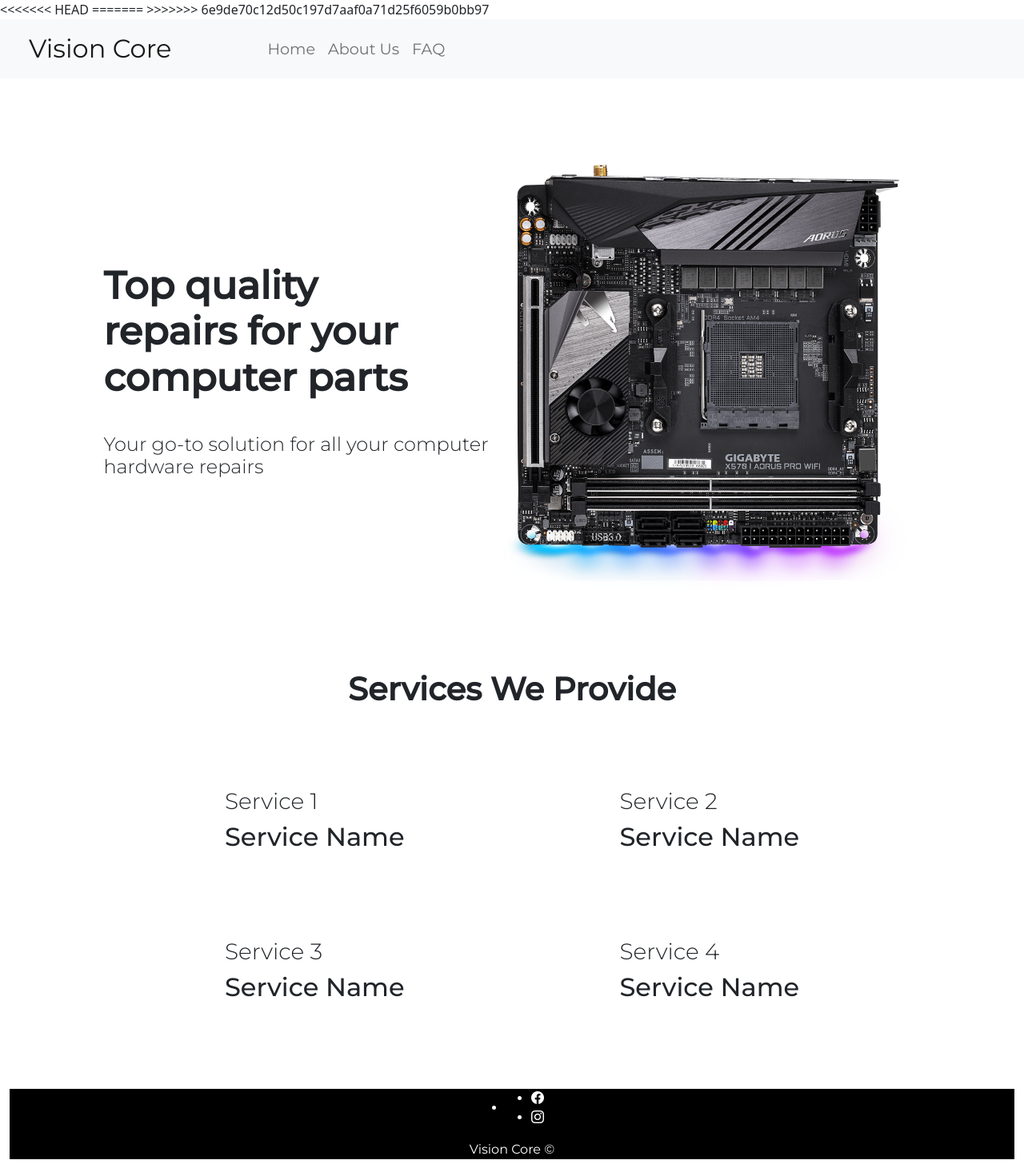
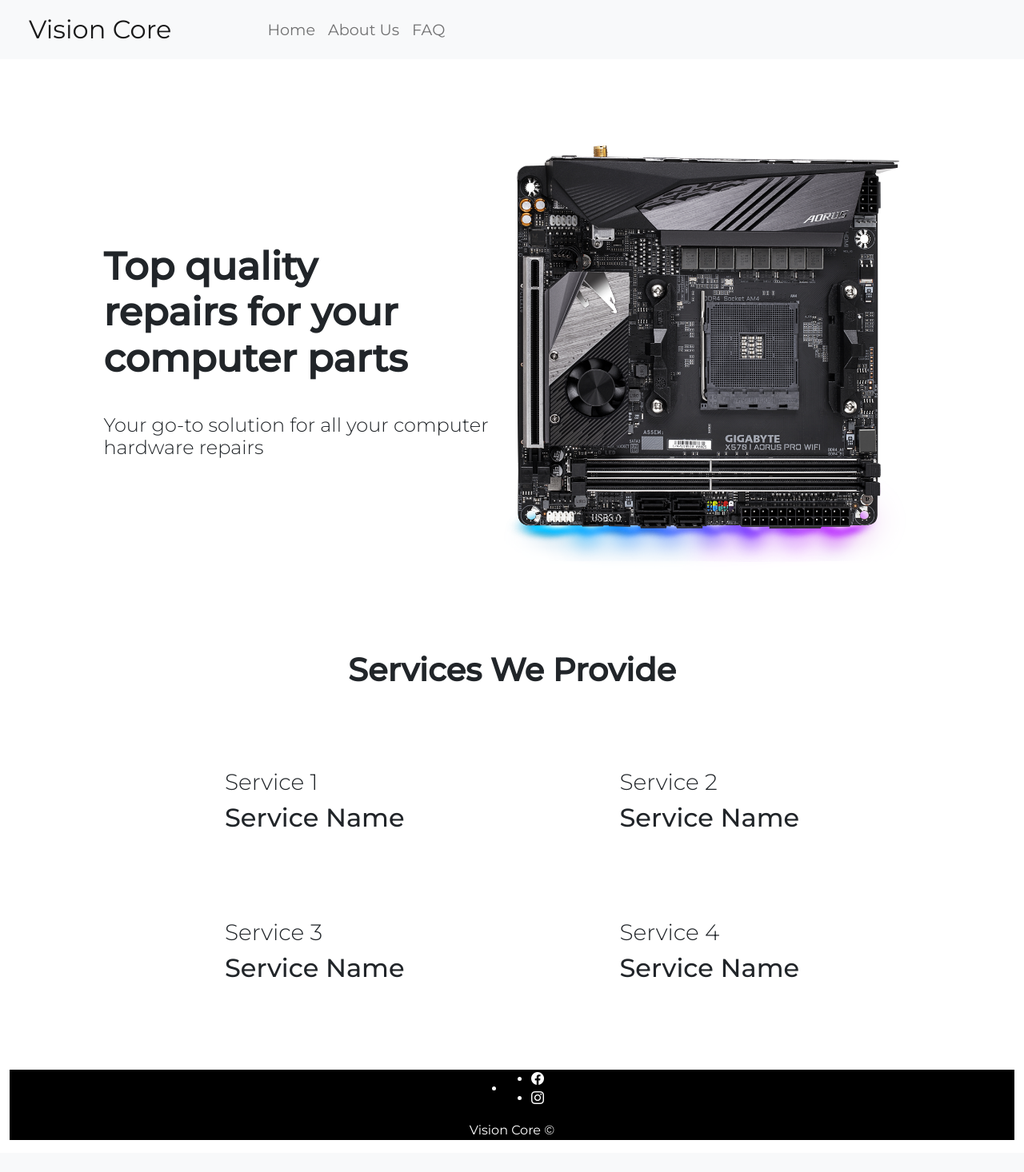
Before and after one commit to sunshinefactoryyy/app-security-proj, a Flask app: page / in a window 1280 px wide. Shown: the whole page at 80% size. After the commit the page ends 1426 px from the top, so only its background shows below. Run offline with Flask 2, Linux system fonts and the light colour scheme; some libraries are stand-ins or nearby versions.

Commit message:
fixed link merging error

```diff
--- a/templates/base.html
+++ b/templates/base.html
@@ -7,13 +7,10 @@
     <title>{% block title %}{% endblock %}</title>
 
     <link href="https://cdn.jsdelivr.net/npm/bootstrap@5.1.3/dist/css/bootstrap.min.css" rel="stylesheet" integrity="sha384-1BmE4kWBq78iYhFldvKuhfTAU6auU8tT94WrHftjDbrCEXSU1oBoqyl2QvZ6jIW3" crossorigin="anonymous">
-<<<<<<< HEAD
+    <link rel= "stylesheet" type= "text/css" href= "{{ url_for('static',filename='styles/Global.css') }}">
+    <link rel="stylesheet" href="https://cdn.jsdelivr.net/npm/bootstrap-icons@1.7.2/font/bootstrap-icons.css">
     <script src="{{url_for('static', filename='accountpage.js')}}"></script>
 
-=======
-    <link rel= "stylesheet" type= "text/css" href= "{{ url_for('static',filename='styles/Global.css') }}">
-    <link rel="stylesheet" href="https://cdn.jsdelivr.net/npm/bootstrap-icons@1.7.2/font/bootstrap-icons.css">
->>>>>>> 6e9de70c12d50c197d7aaf0a71d25f6059b0bb97
 </head>
 <body>
     {% block navbar %}
```
